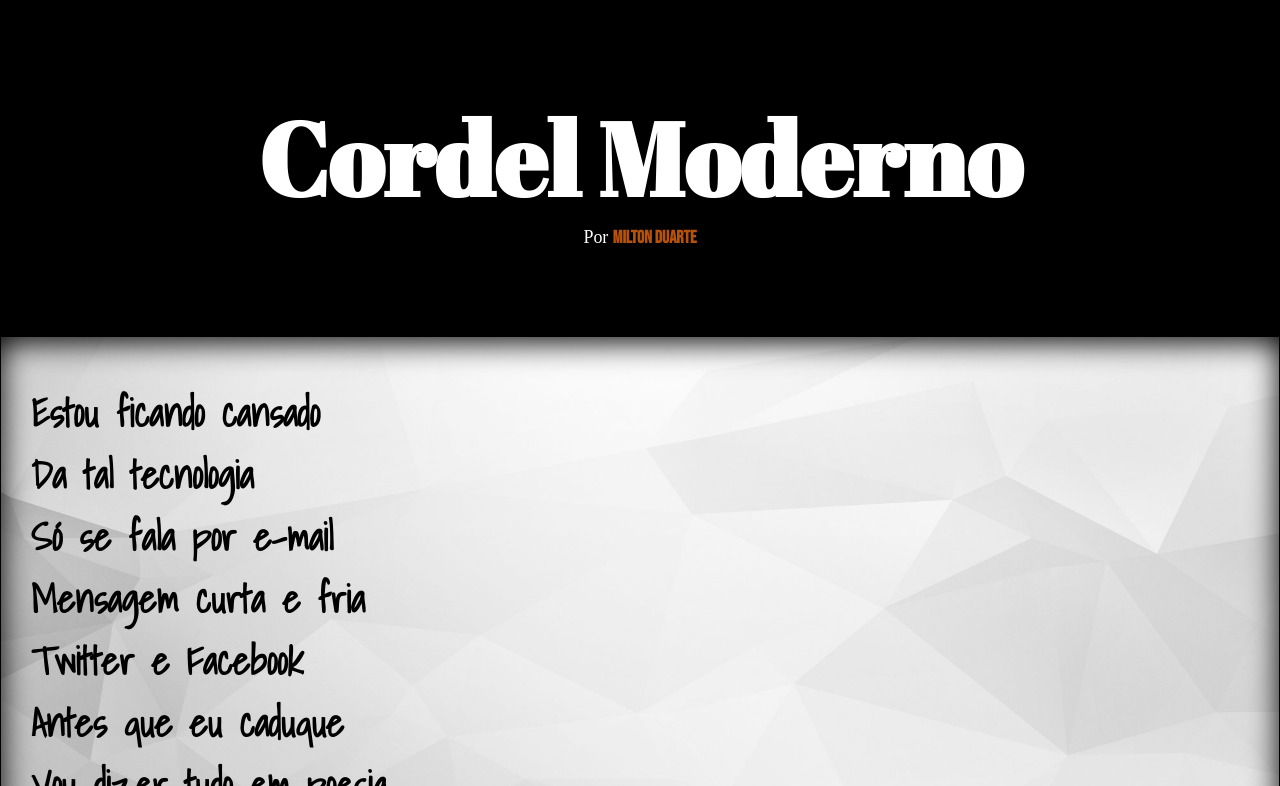
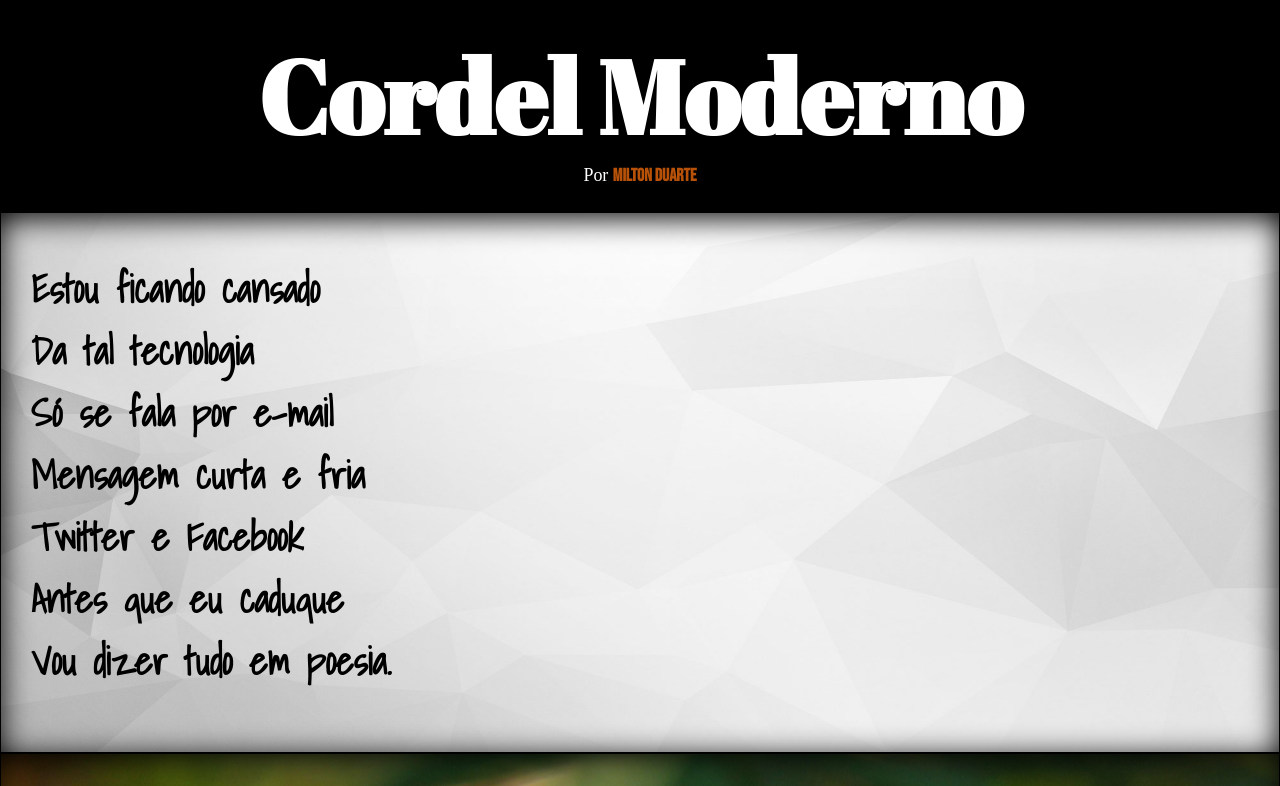
Before and after one commit to math-ghub/projeto-cordel, a plain HTML site: page index.html in a window 1280 px wide. Shown: the top 786 px of the page. Drawn offline with Linux system fonts and the light colour scheme.

Commit message:
ajustando viewport

```diff
--- a/style.css
+++ b/style.css
@@ -22,7 +22,7 @@ header{
     justify-content: center;
     align-items: center;
     background-color: rgb(0, 0, 0);
-    height: 21em;
+    height: 16.6vw;
 }
 
 header > h1{
```
